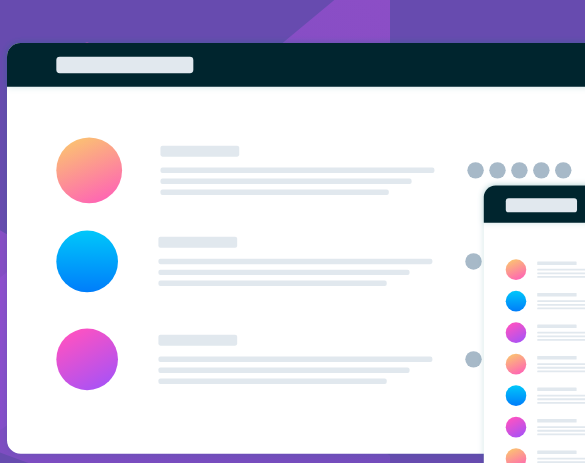
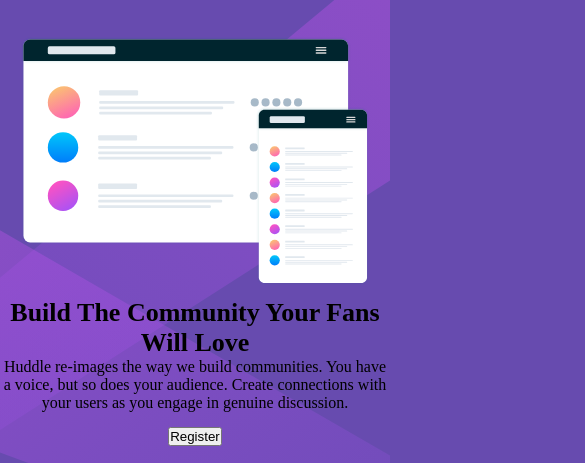
Before and after one commit to EricRDGS/Project-Landing-Page-Quest-001, a plain HTML site: page index.html in a window 390 px wide. Shown: the part 133-596 px from the top of the page, 585 px wide, since content can reach past the window. Drawn offline with Linux system fonts and the light colour scheme.

Commit message:
new responsive.css

```diff
--- a/src/css/responsive.css
+++ b/src/css/responsive.css
@@ -12,15 +12,15 @@
     body{
         height: 100vh;
     }
-    .main .section{
+    .main{
         gap: .6rem;
     }
 
-    .main .section .info .main-title{
+    .main .info .main-title{
         font-size: 2.5rem;
     }
 
-    .main .section .info .text{
+    .main .info .text{
         font-size: 1.4rem;
     }
 }
@@ -31,51 +31,52 @@
         background-size: cover;
     }
 
-    .main .section{
+    .main{
         gap: .2rem;
     }
 
-    .main .section .info .main-title{
+    .main .info .main-title{
         font-size: 2rem;
     }
 
-    .main .section .info .text{
+    .main .info .text{
         font-size: 1rem;
     }
 }
 
-@media(max-width: 660px){
+@media(max-width: 766px){
     .header .logo{
         margin-left: 2rem;
     }
 
-    .main .section{
+    .main{
         display: flex;
         flex-direction: column;
     }
 
-    .main .section img{
-        width: auto;
+    .main img{
         margin: 0 2rem;
     }
 
-    .main .section .info{
+    .main .info{
         display: flex;
         flex-direction: column;
         align-items: center;
         margin-top: 1rem;
     }
 
-    .main .section .info .main-title{
+    .main .info .main-title{
+        text-align: center;
         font-size: 26px;
-        margin: 0;
+        margin: 0 10px;
     }
 
-    .main .section .info .text{
+    .main .info .text{
+        font-size: 16px;
         text-align: center;
     }
 
-    .main .section .info .btn{
+    .main .info .btn{
         margin-top: 1.5rem;
     }
 
```
